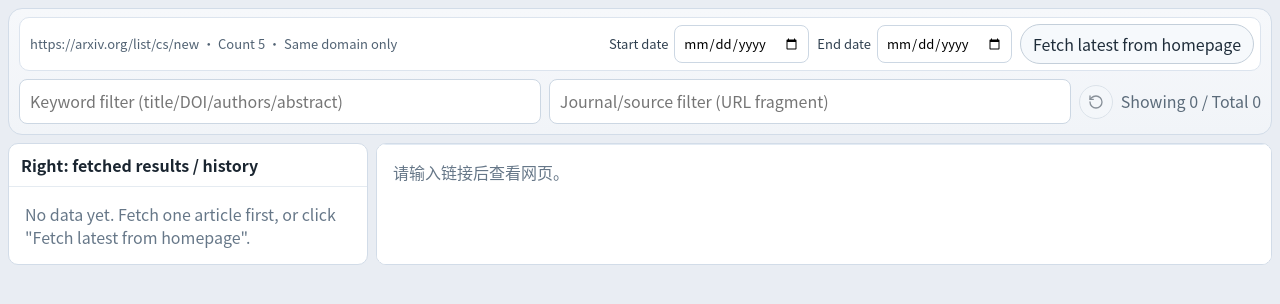
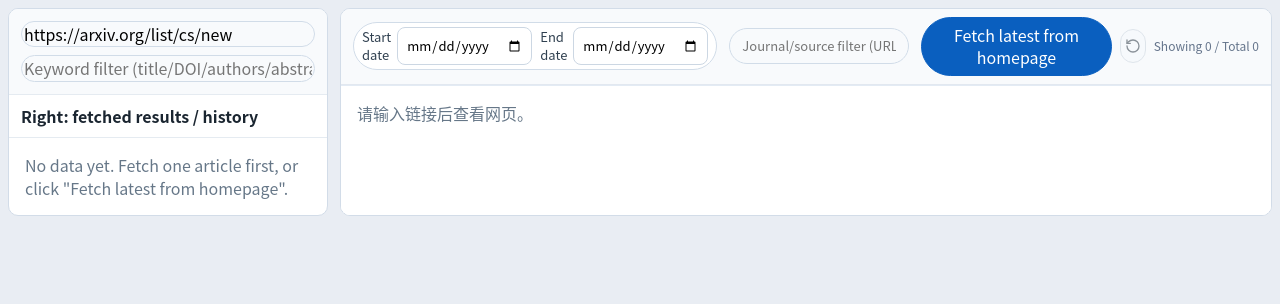
Before and after one commit to chogng/Literature-Studio, a React (Vite) app: page / in a window 1280 px wide. Shown: the top 304 px of the page. Built offline with nearby package versions, Linux system fonts and the light colour scheme.

Commit message:
feat: refine app layout and add input component

```diff
--- a/src/App.css
+++ b/src/App.css
@@ -37,8 +37,7 @@ input {
   height: 100%;
   min-height: 0;
   display: grid;
-  grid-template-rows: auto minmax(0, 1fr);
-  gap: 8px;
+  grid-template-rows: 1fr;
   padding: 8px;
   overflow: hidden;
 }
@@ -106,11 +105,25 @@ input {
 }
 
 .filter-input {
-  flex: 1;
-  min-width: 220px;
+  min-width: 180px;
   border: 1px solid #ccd7e3;
   border-radius: 8px;
-  padding: 10px;
+  padding: 8px 12px;
+  font-size: 13px;
+}
+
+.pill-input {
+  border-radius: 999px;
+  background: #f8fafc;
+  border: 1px solid #d1dce8;
+  transition: all 0.2s;
+}
+
+.pill-input:focus {
+  outline: none;
+  border-color: #0a5fbf;
+  background: #fff;
+  box-shadow: 0 0 0 3px rgba(10, 95, 191, 0.1);
 }
 
 .inline-field {
@@ -208,8 +221,8 @@ button:disabled {
 .content-grid {
   min-height: 0;
   display: grid;
-  grid-template-columns: minmax(280px, 360px) minmax(0, 1fr);
-  gap: 8px;
+  grid-template-columns: minmax(280px, 320px) minmax(0, 1fr);
+  gap: 12px;
 }
 
 .content-grid.is-sidebar-collapsed {
@@ -226,9 +239,48 @@ button:disabled {
 }
 
 .web-panel {
+  display: grid;
+  grid-template-rows: auto 1fr;
+  overflow: hidden;
+}
+
+.content-header {
   display: flex;
-  flex-direction: column;
-  overflow: hidden;
+  align-items: center;
+  gap: 12px;
+  padding: 8px 12px;
+  background: #f8fafc;
+  border-bottom: 1px solid #e2e8f0;
+}
+
+.date-filters {
+  display: flex;
+  gap: 8px;
+  background: #fff;
+  padding: 4px 8px;
+  border-radius: 999px;
+  border: 1px solid #d1dce8;
+}
+
+.source-filter {
+  flex: 1;
+}
+
+.content-actions {
+  display: flex;
+  align-items: center;
+  gap: 8px;
+}
+
+.fetch-btn {
+  padding: 6px 16px;
+  font-weight: 500;
+}
+
+.count-display {
+  font-size: 12px;
+  color: #64748b;
+  white-space: nowrap;
 }
 
 .web-frame-container {
--- a/src/App.tsx
+++ b/src/App.tsx
@@ -475,77 +475,7 @@ export default function App() {
       ) : null}
 
       <div className={`app-shell ${activePage === 'settings' ? 'app-shell-settings' : ''}`.trim()}>
-        {activePage === 'reader' ? (
-          <header className="toolbar">
-            <div className="menu-bar">
-
-              <div className="menu-fetch-strip">
-                <span className="menu-fetch-config">
-                  {homepageUrl} · {ui.batchCount} {batchLimit} ·{' '}
-                  {sameDomainOnly ? ui.sameDomainOnly : ui.crossDomainAllowed}
-                </span>
-                <label className="inline-field" htmlFor="batch-start-date">
-                  {ui.startDate}
-                  <input
-                    id="batch-start-date"
-                    className="date-input"
-                    type="date"
-                    value={batchStartDate}
-                    onChange={(event) => setBatchStartDate(event.target.value)}
-                  />
-                </label>
-                <label className="inline-field" htmlFor="batch-end-date">
-                  {ui.endDate}
-                  <input
-                    id="batch-end-date"
-                    className="date-input"
-                    type="date"
-                    value={batchEndDate}
-                    onChange={(event) => setBatchEndDate(event.target.value)}
-                  />
-                </label>
-                <button
-                  type="button"
-                  onClick={handleFetchLatestBatch}
-                  disabled={isSingleLoading || isBatchLoading}
-                >
-                  {isBatchLoading ? ui.fetchLatestBusy : ui.fetchLatest}
-                </button>
-              </div>
-            </div>
-
-
-            <div className="toolbar-row">
-              <input
-                className="filter-input"
-                type="text"
-                value={filterKeyword}
-                onChange={(event) => setFilterKeyword(event.target.value)}
-                placeholder={ui.keywordFilterPlaceholder}
-              />
-              <input
-                className="filter-input"
-                type="text"
-                value={filterJournal}
-                onChange={(event) => setFilterJournal(event.target.value)}
-                placeholder={ui.journalFilterPlaceholder}
-              />
-              <button
-                className="icon-btn"
-                type="button"
-                onClick={handleResetFilters}
-                disabled={!filterKeyword && !filterJournal}
-                title={ui.resetFilter}
-                aria-label={ui.resetFilter}
-              >
-                <RotateCcw size={16} />
-              </button>
-              <span className="count">
-                {ui.showing} {filteredArticles.length} / {ui.total} {articles.length}
-              </span>
-            </div>
-          </header>
-        ) : null}
+        {activePage === 'reader' ? null : null}
 
       {activePage === 'reader' ? (
         <main className={`content-grid ${isSidebarOpen ? '' : 'is-sidebar-collapsed'}`.trim()}>
@@ -565,10 +495,69 @@ export default function App() {
                 emptyFiltered: ui.emptyFiltered,
                 emptyAll: ui.emptyAll,
               }}
+              homepageUrl={homepageUrl}
+              onHomepageUrlChange={setHomepageUrl}
+              filterKeyword={filterKeyword}
+              onFilterKeywordChange={setFilterKeyword}
+              homepageUrlPlaceholder={ui.homepageUrlPlaceholder}
+              keywordFilterPlaceholder={ui.keywordFilterPlaceholder}
             />
           ) : null}
 
           <section className="panel web-panel">
+            <header className="content-header">
+              <div className="date-filters">
+                <label className="inline-field">
+                  {ui.startDate}
+                  <input
+                    type="date"
+                    className="date-input"
+                    value={batchStartDate}
+                    onChange={(e) => setBatchStartDate(e.target.value)}
+                  />
+                </label>
+                <label className="inline-field">
+                  {ui.endDate}
+                  <input
+                    type="date"
+                    className="date-input"
+                    value={batchEndDate}
+                    onChange={(e) => setBatchEndDate(e.target.value)}
+                  />
+                </label>
+              </div>
+
+              <input
+                className="filter-input pill-input source-filter"
+                type="text"
+                value={filterJournal}
+                onChange={(e) => setFilterJournal(e.target.value)}
+                placeholder={ui.journalFilterPlaceholder}
+              />
+
+              <div className="content-actions">
+                <button
+                  type="button"
+                  className="primary-btn fetch-btn"
+                  onClick={handleFetchLatestBatch}
+                  disabled={isBatchLoading}
+                >
+                  {isBatchLoading ? ui.fetchLatestBusy : ui.fetchLatest}
+                </button>
+                <button
+                  className="icon-btn"
+                  type="button"
+                  onClick={handleResetFilters}
+                  disabled={!filterKeyword && !filterJournal}
+                  title={ui.resetFilter}
+                >
+                  <RotateCcw size={16} />
+                </button>
+                <span className="count-display">
+                  {ui.showing} {filteredArticles.length} / {ui.total} {articles.length}
+                </span>
+              </div>
+            </header>
             <div className="web-frame-container">
               <div className="native-webview-host">
                 {browserUrl ? (
--- /dev/null
+++ b/src/components/Input.css
@@ -0,0 +1,143 @@
+.input-container {
+  display: flex;
+  flex-direction: column;
+  gap: 6px;
+  width: 100%;
+}
+
+.input-label {
+  font-size: 13px;
+  font-weight: 500;
+  color: #425468;
+  margin-left: 2px;
+}
+
+.input-wrapper {
+  position: relative;
+  display: flex;
+  align-items: center;
+  width: 100%;
+  border: 1px solid #cfdae7;
+  border-radius: 8px;
+  background: #ffffff;
+  transition: all 0.2s cubic-bezier(0.4, 0, 0.2, 1);
+  box-shadow: 0 1px 2px rgba(0, 0, 0, 0.04);
+}
+
+.input-wrapper:hover {
+  border-color: #b8c7d9;
+}
+
+.input-wrapper.input-focused {
+  border-color: #0a5fbf;
+  box-shadow: 0 0 0 3px rgba(10, 95, 191, 0.1), 0 1px 2px rgba(0, 0, 0, 0.05);
+}
+
+.input-wrapper.input-error {
+  border-color: #ef4444;
+}
+
+.input-wrapper.input-error.input-focused {
+  box-shadow: 0 0 0 3px rgba(239, 68, 68, 0.1), 0 1px 2px rgba(0, 0, 0, 0.05);
+}
+
+.input-field {
+  width: 100%;
+  border: none;
+  background: transparent;
+  outline: none;
+  font-family: inherit;
+  color: #1a2530;
+  padding: 0 12px;
+}
+
+.input-field::placeholder {
+  color: #94a3b8;
+}
+
+/* Sizes */
+.input-sm .input-field {
+  height: 32px;
+  font-size: 13px;
+}
+
+.input-md .input-field {
+  height: 40px;
+  font-size: 14px;
+}
+
+.input-lg .input-field {
+  height: 48px;
+  font-size: 16px;
+}
+
+/* Icons */
+.input-icon-left {
+  padding-left: 12px;
+  color: #64748b;
+  display: flex;
+  align-items: center;
+  justify-content: center;
+}
+
+.input-icon-right {
+  padding-right: 12px;
+  color: #64748b;
+  display: flex;
+  align-items: center;
+  justify-content: center;
+}
+
+.input-icon-left + .input-field {
+  padding-left: 8px;
+}
+
+.input-field:has(+ .input-icon-right) {
+  padding-right: 8px;
+}
+
+/* Clear Button */
+.input-clear-btn {
+  background: transparent;
+  border: none;
+  padding: 4px;
+  margin-right: 8px;
+  color: #94a3b8;
+  cursor: pointer;
+  border-radius: 4px;
+  display: flex;
+  align-items: center;
+  justify-content: center;
+  transition: all 0.2s;
+}
+
+.input-clear-btn:hover {
+  background: #f1f5f9;
+  color: #64748b;
+}
+
+/* Messages */
+.input-error-msg {
+  font-size: 12px;
+  color: #ef4444;
+  margin-top: 2px;
+  margin-left: 2px;
+}
+
+.input-helper-msg {
+  font-size: 11px;
+  color: #64748b;
+  margin-top: 2px;
+  margin-left: 2px;
+}
+
+/* Disabled State */
+.input-disabled {
+  background: #f8fafc;
+  cursor: not-allowed;
+  opacity: 0.7;
+}
+
+.input-disabled .input-field {
+  cursor: not-allowed;
+}
--- /dev/null
+++ b/src/components/Input.tsx
@@ -0,0 +1,127 @@
+import React, { forwardRef, useState, useCallback } from 'react';
+import { XCircle } from 'lucide-react';
+import './Input.css';
+
+export type InputSize = 'sm' | 'md' | 'lg';
+
+export interface InputProps extends Omit<React.InputHTMLAttributes<HTMLInputElement>, 'size'> {
+  label?: string;
+  error?: string;
+  helperText?: string;
+  leftIcon?: React.ReactNode;
+  rightIcon?: React.ReactNode;
+  clearable?: boolean;
+  onClear?: () => void;
+  size?: InputSize;
+}
+
+export const Input = forwardRef<HTMLInputElement, InputProps>(
+  (
+    {
+      className = '',
+      label,
+      error,
+      helperText,
+      leftIcon,
+      rightIcon,
+      clearable,
+      onClear,
+      size = 'md',
+      disabled,
+      value,
+      onChange,
+      onFocus,
+      onBlur,
+      ...props
+    },
+    ref
+  ) => {
+    const [isFocused, setIsFocused] = useState(false);
+
+    const handleFocus = useCallback(
+      (e: React.FocusEvent<HTMLInputElement>) => {
+        setIsFocused(true);
+        onFocus?.(e);
+      },
+      [onFocus]
+    );
+
+    const handleBlur = useCallback(
+      (e: React.FocusEvent<HTMLInputElement>) => {
+        setIsFocused(false);
+        onBlur?.(e);
+      },
+      [onBlur]
+    );
+
+    const handleClear = useCallback(() => {
+      if (onClear) {
+        onClear();
+      } else if (onChange) {
+        // Create a synthetic event for consistency if no onClear is provided
+        const event = {
+          target: { value: '' },
+          currentTarget: { value: '' },
+        } as React.ChangeEvent<HTMLInputElement>;
+        onChange(event);
+      }
+    }, [onClear, onChange]);
+
+    const showClearButton = clearable && value && !disabled;
+
+    const wrapperClasses = [
+      'input-wrapper',
+      `input-${size}`,
+      isFocused ? 'input-focused' : '',
+      error ? 'input-error' : '',
+      disabled ? 'input-disabled' : '',
+      className,
+    ]
+      .filter(Boolean)
+      .join(' ');
+
+    return (
+      <div className="input-container">
+        {label && <label className="input-label">{label}</label>}
+
+        <div className={wrapperClasses}>
+          {leftIcon && <div className="input-icon-left">{leftIcon}</div>}
+
+          <input
+            ref={ref}
+            className="input-field"
+            disabled={disabled}
+            value={value}
+            onChange={onChange}
+            onFocus={handleFocus}
+            onBlur={handleBlur}
+            {...props}
+          />
+
+          {showClearButton && (
+            <button
+              type="button"
+              className="input-clear-btn"
+              onClick={handleClear}
+              aria-label="Clear input"
+            >
+              <XCircle size={size === 'sm' ? 14 : 16} />
+            </button>
+          )}
+
+          {rightIcon && <div className="input-icon-right">{rightIcon}</div>}
+        </div>
+
+        {error ? (
+          <span className="input-error-msg">{error}</span>
+        ) : (
+          helperText && <span className="input-helper-msg">{helperText}</span>
+        )}
+      </div>
+    );
+  }
+);
+
+Input.displayName = 'Input';
+
+export default Input;
--- a/src/sidebar.css
+++ b/src/sidebar.css
@@ -6,6 +6,19 @@
 
 .sidebar-panel > .panel-title {
   flex-shrink: 0;
+  border-top: 1px solid #e5ebf1;
+}
+
+.sidebar-header {
+  padding: 12px;
+  display: flex;
+  flex-direction: column;
+  gap: 8px;
+  background: #f8fafc;
+}
+
+.sidebar-input {
+  width: 100%;
 }
 
 .article-list {
--- a/src/sidebar.tsx
+++ b/src/sidebar.tsx
@@ -27,6 +27,12 @@ type SidebarProps = {
   articles: SidebarArticle[];
   hasData: boolean;
   labels: SidebarLabels;
+  homepageUrl: string;
+  onHomepageUrlChange: (url: string) => void;
+  filterKeyword: string;
+  onFilterKeywordChange: (keyword: string) => void;
+  homepageUrlPlaceholder?: string;
+  keywordFilterPlaceholder?: string;
 };
 
 function formatTime(value: string): string {
@@ -35,11 +41,37 @@ function formatTime(value: string): string {
   return date.toLocaleString();
 }
 
-export default function Sidebar({ articles, hasData, labels }: SidebarProps) {
+export default function Sidebar({
+  articles,
+  hasData,
+  labels,
+  homepageUrl,
+  onHomepageUrlChange,
+  filterKeyword,
+  onFilterKeywordChange,
+  homepageUrlPlaceholder,
+  keywordFilterPlaceholder,
+}: SidebarProps) {
   const hasVisibleData = articles.length > 0;
 
   return (
     <section className="panel sidebar-panel">
+      <div className="sidebar-header">
+        <input
+          className="sidebar-input pill-input"
+          type="text"
+          value={homepageUrl}
+          onChange={(e) => onHomepageUrlChange(e.target.value)}
+          placeholder={homepageUrlPlaceholder}
+        />
+        <input
+          className="sidebar-input pill-input"
+          type="text"
+          value={filterKeyword}
+          onChange={(e) => onFilterKeywordChange(e.target.value)}
+          placeholder={keywordFilterPlaceholder}
+        />
+      </div>
       <div className="panel-title">{labels.resultPanelTitle}</div>
       {hasVisibleData ? (
         <ul className="article-list">
```
Also changed, not shown: src/titlebar.css (+25 -35 lines), src/titlebar.tsx (+11 -33 lines).
